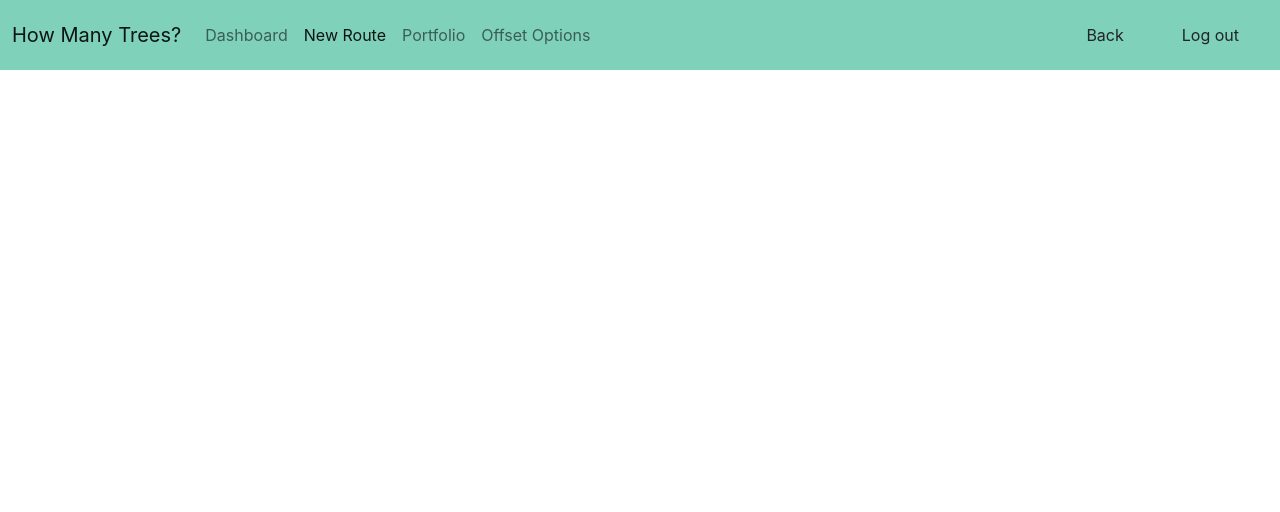
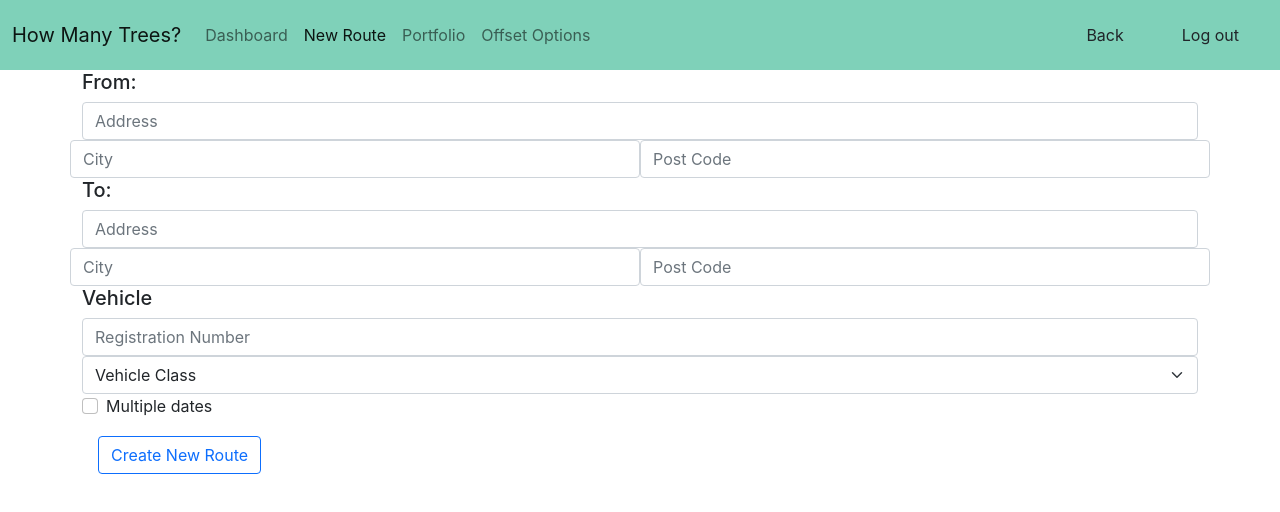
Before and after one commit to cerise-at/how_many_trees, a React (Create React App) app in the folder client/: page /new-route in a window 1280 px wide. Shown: the top 512 px of the page. Built offline with nearby package versions, Linux system fonts and the light colour scheme.

Commit message:
Added new route form

```diff
--- /dev/null
+++ b/client/src/components/NewRouteForm/index.js
@@ -0,0 +1,103 @@
+import React, { useState } from 'react';
+
+function NewRouteForm() {
+
+    const [isReoccuring, setIsReoccuring] = useState(false);
+
+    const renderOptions = () =>
+        ['van', 'lorry', 'pickup'].map((type, i) =>
+        <option key={i} value={type}>{type}</option>)
+
+    const renderDates = () =>
+        ['day', 'other day', 'week', 'two weeks', 'month'].map((date, i) =>
+        <option key={i} value={date}>{date}</option>)
+
+    return (
+        <form className="container">
+            <div className="address">
+                <p className="h5">From:</p>
+
+                <input type="text"
+                        className="form-control col-md-12"
+                        placeholder="Address"
+                        required />
+
+                <div className="row">
+                    <input type="text"
+                            className="form-control col-md"
+                            placeholder="City"
+                            required />
+
+                    <input type="text"
+                            className="form-control col-md"
+                            placeholder="Post Code"
+                            required />
+                </div>
+            </div>
+
+            <div className="address">
+                <p className="h5">To:</p>
+
+                <input type="text"
+                        className="form-control col-md-12"
+                        placeholder="Address"
+                        required />
+
+                <div className="row">
+                    <input type="text"
+                            className="form-control col-md"
+                            placeholder="City"
+                            required />
+
+                    <input type="text"
+                            className="form-control col-md"
+                            placeholder="Post Code"
+                            required />
+                </div>
+            </div>
+
+            <div>
+                <p className="h5">Vehicle</p>
+
+                <input type="text"
+                        className="form-control"
+                        placeholder="Registration Number"
+                        required />
+
+                <select defaultValue="" className="form-select">
+                    <option value="" disabled hidden>Vehicle Class</option>
+                    { renderOptions() }
+                </select>
+            </div>
+
+            <div class="form-check">
+                <input className="form-check-input"
+                        type="checkbox"
+                        value=""
+                        id="datesCheckbox"
+                        onChange={e => setIsReoccuring(e.target.checked)} />
+
+                <label class="form-check-label" htmlFor="datesCheckbox">Multiple dates</label>
+            </div>
+
+            { isReoccuring &&
+                <div>
+                    <label htmlFor="datePicker">Choose Date:</label>
+                    <input type="date" className="form-control"/>
+
+                    <label htmlFor="freqSelector">Re-ocurring every:</label>
+                    <select defaultValue="" className="form-select">
+                        { renderDates() }
+                    </select>
+                </div>
+            }
+
+            <input type="submit"
+                    className="btn btn-outline-primary"
+                    value="Create New Route" />
+
+        </form>
+    )
+}
+
+export default NewRouteForm;
--- a/client/src/components/index.js
+++ b/client/src/components/index.js
@@ -1,5 +1,6 @@
 export { default as AuthRoute } from './AuthRoute';
 export { default as LoginForm } from './LoginForm';
+export { default as NewRouteForm } from './NewRouteForm';
 export { default as PrivateRoute } from './PrivateRoute';
 export { default as RoutesList } from './RoutesList';
 export { default as RegisterForm } from './RegisterForm';
--- a/client/src/pages/CreateRoute/index.js
+++ b/client/src/pages/CreateRoute/index.js
@@ -1,11 +1,13 @@
 import React from 'react';
 import { NavBar } from '../../layout';
+import { NewRouteForm } from '../../components';
 
 function CreateRoute() {
 
     return (
         <>
             <NavBar />
+            <NewRouteForm />
         </>
     );
 }
```
